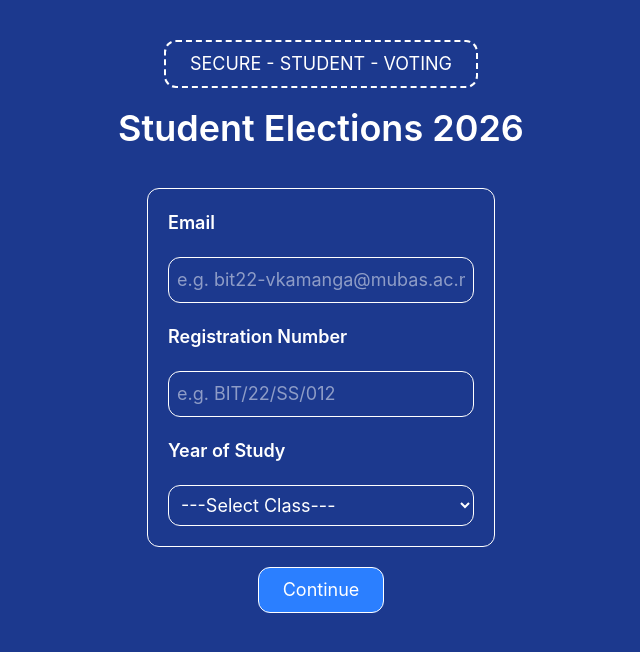
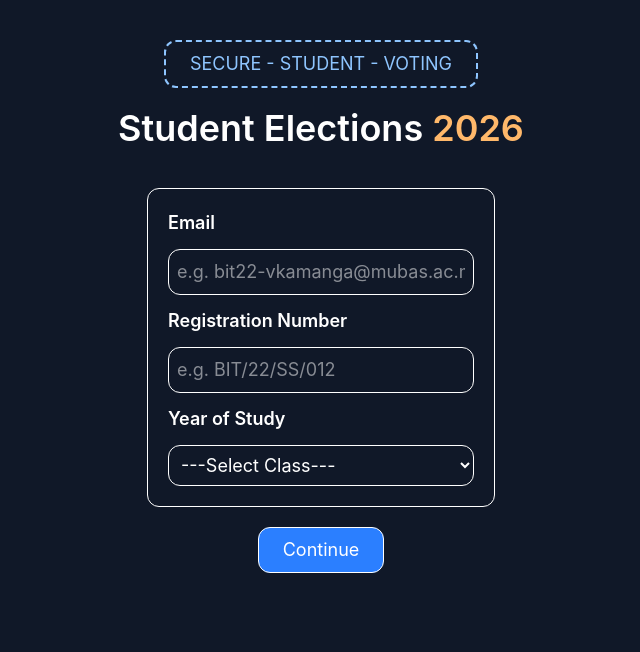
Before and after one commit to Vitumbiko-Kamanga/min_voting_system_react, a React (Vite) app: page / in a window 1280 px wide. Shown: the top 652 px of the page, without its empty margins (319-959 px from the left). Built offline with nearby package versions, Linux system fonts and the light colour scheme.

Commit message:
Styling the interface of the login page and button styling based on button type

```diff
--- a/src/components/LoginScreen.jsx
+++ b/src/components/LoginScreen.jsx
@@ -3,19 +3,19 @@ import Btn from './Btn.jsx'
 function LoginScreen(){
     let now = new Date().getUTCFullYear();
     return(
-        <div className='pt-10 text-center text-white text-lg bg-blue-900 h-screen'>
+        <div className='pt-10 text-center text-white text-lg bg-gray-900 h-screen'>
             <section>
-                <p className='border-dashed border-2 w-fit rounded-xl py-2 px-6 flex flex-col mx-auto'>SECURE - STUDENT - VOTING</p>
-                <h1 className='text-4xl font-semibold mt-5 '>Student Elections {now}</h1>
+                <p className='border-dashed border-2 w-fit text-blue-300 rounded-xl py-2 px-6 flex flex-col mx-auto'>SECURE - STUDENT - VOTING</p>
+                <h1 className='text-4xl font-semibold mt-5 '>Student Elections <span className="text-orange-300">{now}</span></h1>
             </section>
 
-            <section className='border-1 w-fit rounded-xl p-5 mt-10 mx-auto flex flex-col gap-5 text-left text-lg'>
+            <section className='border-1 w-fit rounded-xl p-5 mt-10 mx-auto flex flex-col gap-3 text-left text-lg'>
                 <Label htmlFor="email" text = "Email" />
                 <input className='border-1 p-2 rounded-xl w-full' type="email" name="email" id="email" placeholder='e.g. bit22-vkamanga@mubas.ac.mw' required />
                 <Label htmlFor = "regNumber" text = "Registration Number" />
                 <input className='border-1 p-2 rounded-xl w-full' type="text" name="regNumber" id="regNumber" placeholder='e.g. BIT/22/SS/012' required/>
                 <Label htmlFor = "classLevel" text = "Year of Study" />
-                <select className='border-1 p-2 rounded-xl w-full' name="classLevel" id="classLevel">
+                <select className='border-1 p-2 rounded-xl w-full bg-gray-900' name="classLevel" id="classLevel">
                     <option value="">---Select Class---</option>
                     <option className='font-semibold' value="1">Year 1</option>
                     <option className='font-semibold' value="2">Year 2</option>
```
Also changed, not shown: src/components/images/second.PNG (added), src/components/images/votefile.webp (added).
